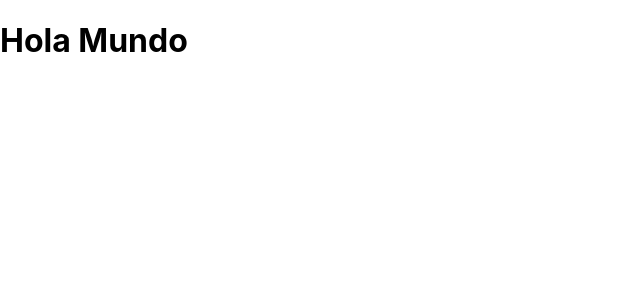
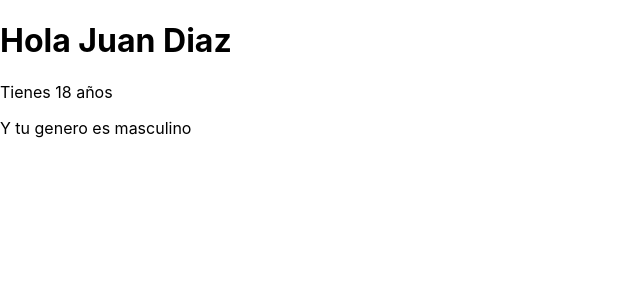
Before and after one commit to daanilr8/learning-react, a React (Create React App) app: page / in a window 1280 px wide. Shown: the top 300 px of the page, without its empty margins (0-640 px from the left). Built offline with nearby package versions, Linux system fonts and the light colour scheme.

Commit message:
Proporcionado renderizado condicional

```diff
--- a/src/App.js
+++ b/src/App.js
@@ -1,11 +1,19 @@
 import './App.css';
 import React, {useState,useRef,useEffect} from "react";
+import PropTypes from "prop-types"
 
 function App() {
 
+  const usuario = {
+    nombre:"Juan",
+    apellido:"Diaz",
+    edad:"18",
+    genero:"masculino"
+  }
+
   return (
     <div>
-      <Saludo destinatario = "Mundo"></Saludo>
+      <Saludo usuario = {usuario}></Saludo>
     </div>
   );
 
@@ -14,7 +22,22 @@ function App() {
 function Saludo(props) {
 
   return (
-    <div><h1>Hola {props.destinatario}</h1></div>
-  )
+    <div>
+      {props.usuario.nombre? (<div><h1>Hola {props.usuario.nombre} {props.usuario.apellido}</h1>
+      <p>Tienes {props.usuario.edad} años</p>
+      <p>Y tu genero es {props.usuario.genero}</p></div>):
+      <h1>No se ha proporcionado el nombre</h1>}
+      </div>
+
+  );
 }
+  Saludo.propTypes = {
+
+    usuario:PropTypes.shape(
+      {
+        nombre:PropTypes.string.isRequired //El nombre del usuario es requerido, si no dara un error en consola.
+      }
+    ).isRequired
+  }
+
 export default App;
```
